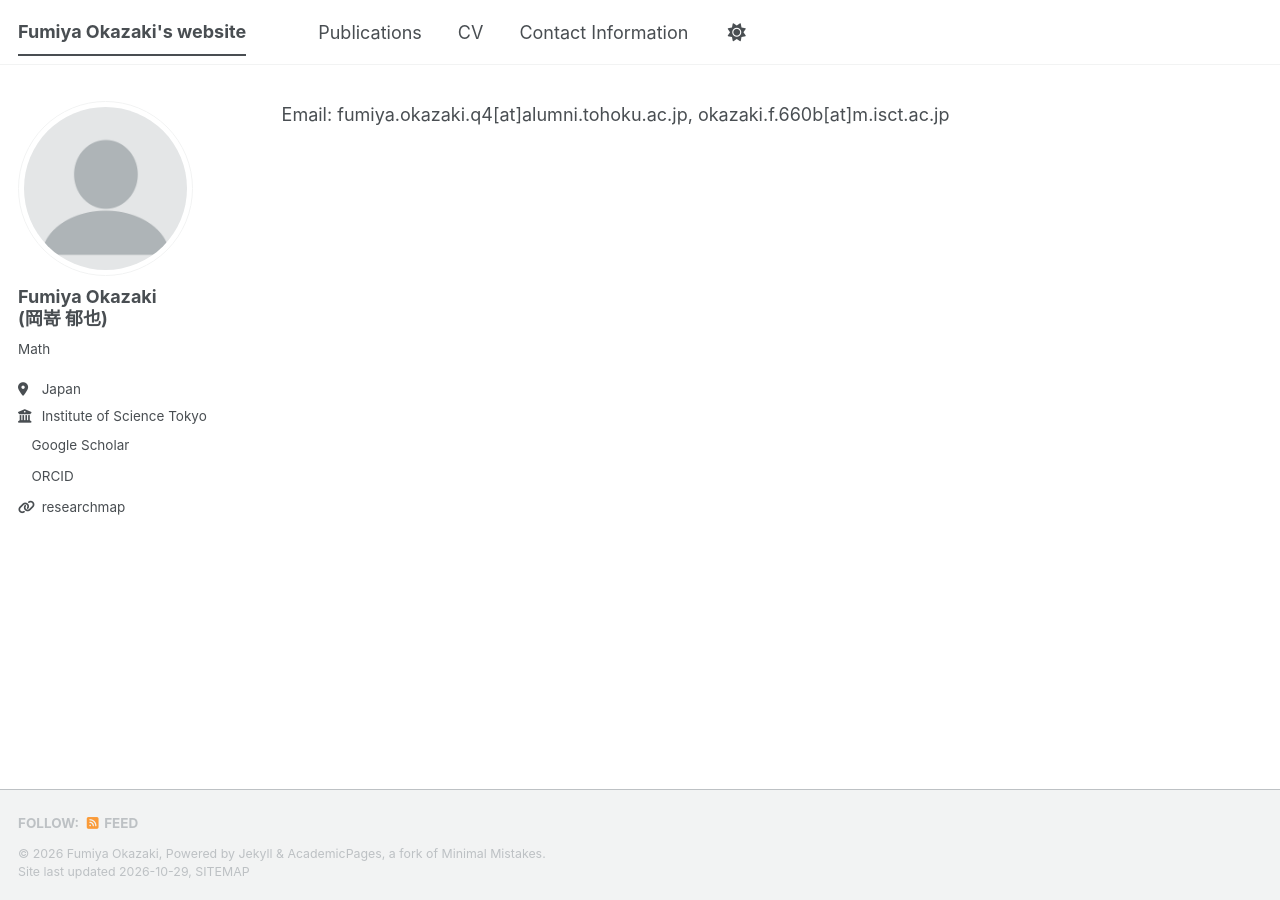
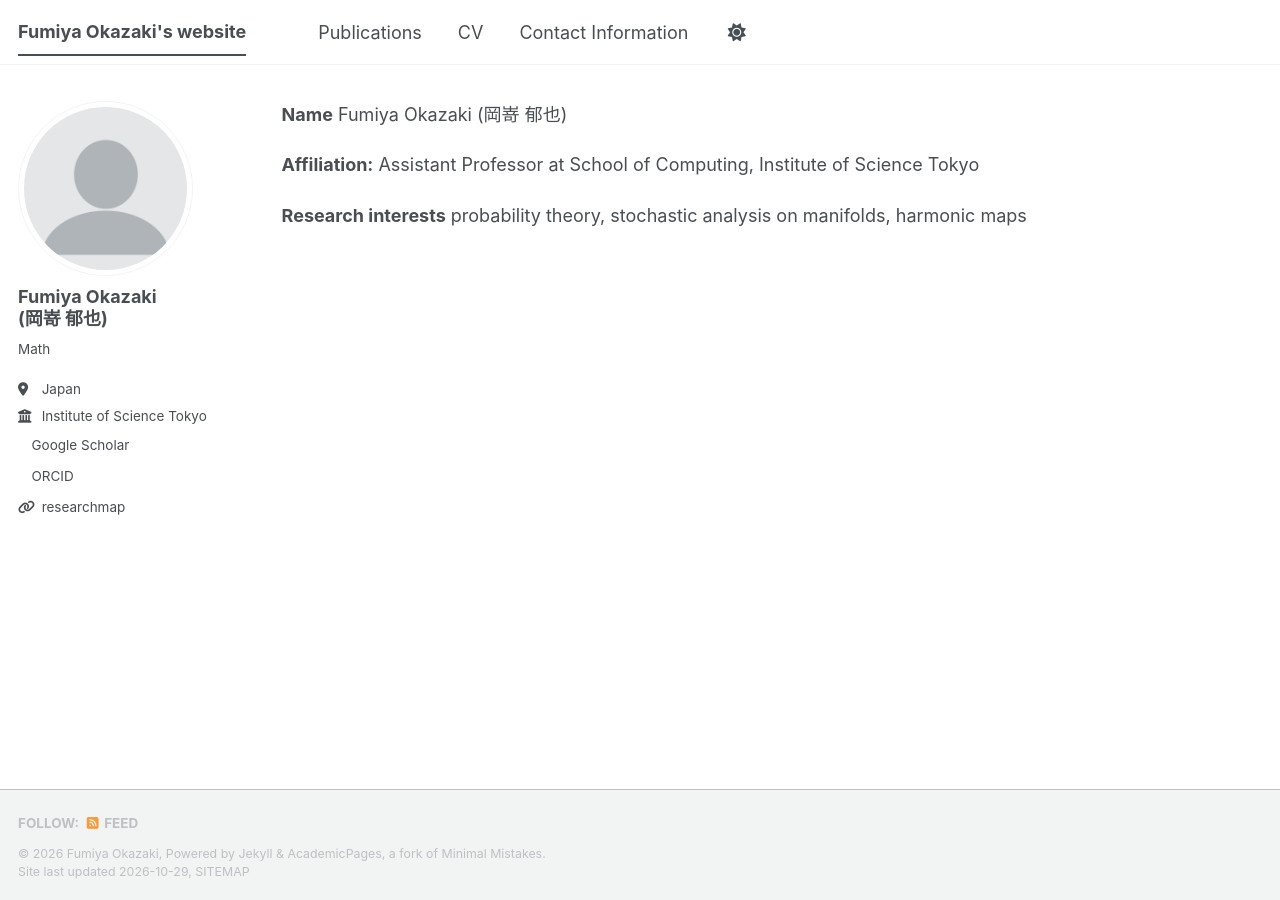
Before and after one commit to f-okazaki/f-okazaki.github.io, a Jekyll site: the page built from _pages/about.md, in a window 1280 px wide. Built offline with Jekyll 4.4.1, drawn with Linux system fonts in a browser that asks for light colours; a script bundle is joined from its source files by our own code; a style sheet for code colours, icons or effects is not loaded.

Commit message:
Update about page with personal information

```diff
--- a/_pages/about.md
+++ b/_pages/about.md
@@ -6,5 +6,8 @@ redirect_from:
   - /about/
   - /about.html
 ---
+**Name** Fumiya Okazaki (岡嵜 郁也)
 
-Email: fumiya.okazaki.q4[at]alumni.tohoku.ac.jp, okazaki.f.660b[at]m.isct.ac.jp
+**Affiliation:** Assistant Professor at School of Computing, Institute of Science Tokyo
+
+**Research interests** probability theory, stochastic analysis on manifolds, harmonic maps
```
